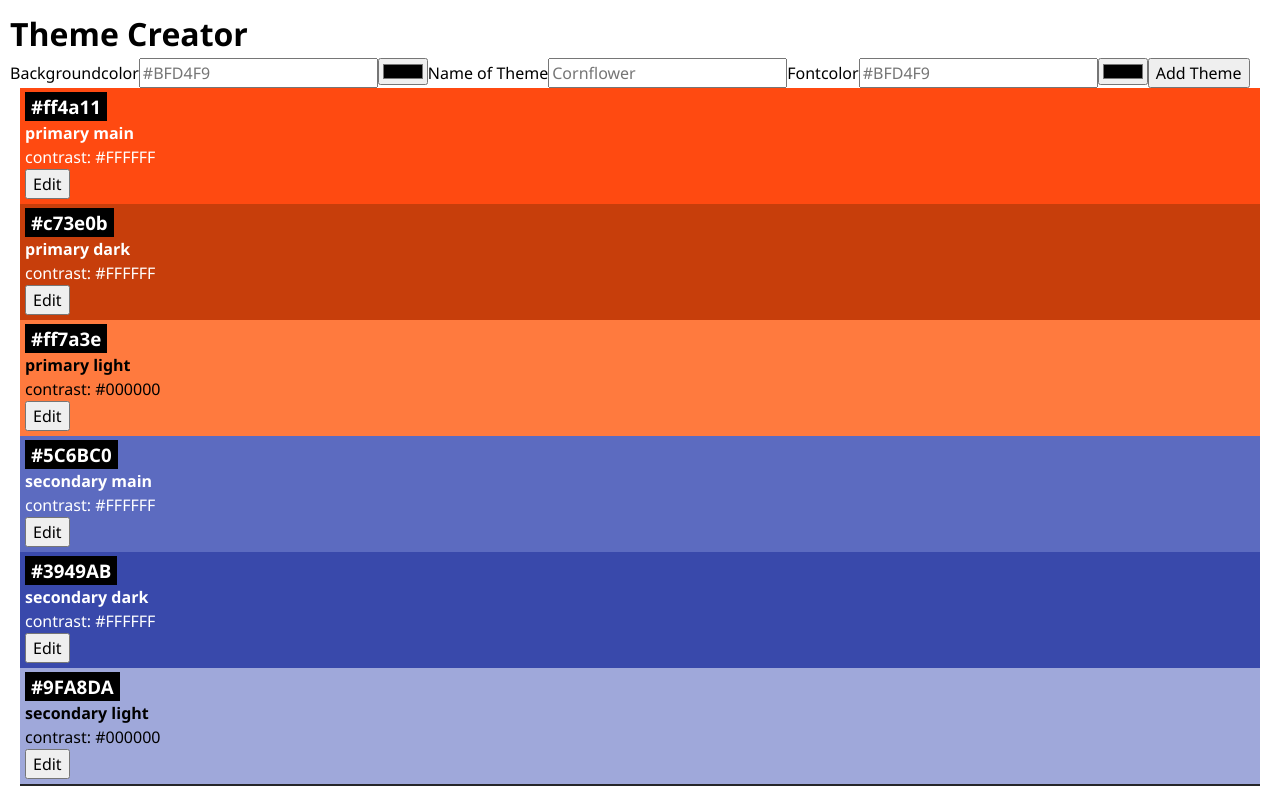
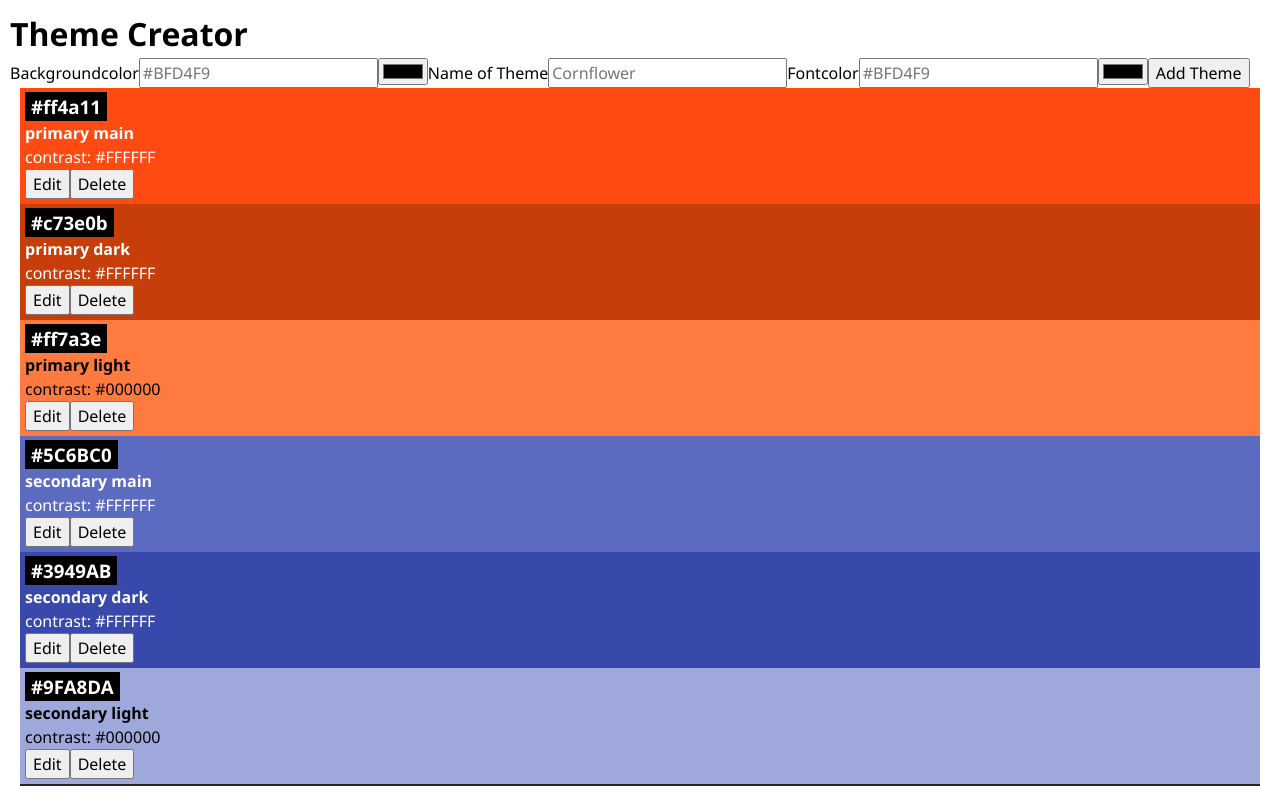
Before and after one commit to cathrinwullschleger/theme-creator, a React (Vite) app: page / in a window 1280 px wide. Shown: the top 786 px of the page. Built offline with nearby package versions, Linux system fonts and the light colour scheme.

Commit message:
add delete button + function

```diff
--- a/src/App.jsx
+++ b/src/App.jsx
@@ -17,6 +17,14 @@ function App() {
   function handleAddColor(data) {
     console.log(data);
     setColors((prevColors) => [...prevColors, data]);
+  }
+
+  function handleDeleteColor(idToDelet) {
+    setColors(
+      colors.filter((color) => {
+        return color.id !== idToDelet;
+      })
+    );
   }
 
   //function die durch den edit button (onClick) ausgelöst wird mit der idToEdit
@@ -66,6 +74,8 @@ function App() {
         <Color
           key={color.id}
           color={color}
+          onDelet={handleDeleteColor}
+          handleDeleteColor={handleDeleteColor}
           handleEditColor={handleEditColor}
           editColor={editColor}
           onUpdateColor={handleUpdateColor}
--- a/src/Components/Color/Color.jsx
+++ b/src/Components/Color/Color.jsx
@@ -13,6 +13,7 @@ export default function Color({
   contrastText,
   setContrastText,
   handleCancel,
+  handleDeleteColor,
 }) {
   const isEditing = editColor?.id === color.id;
 
@@ -49,6 +50,13 @@ export default function Color({
           >
             Edit
           </button>
+          <button
+            onClick={() => handleDeleteColor(color.id)}
+            type="button"
+            title="delete"
+          >
+            Delete
+          </button>
         </>
       )}
     </div>
```
